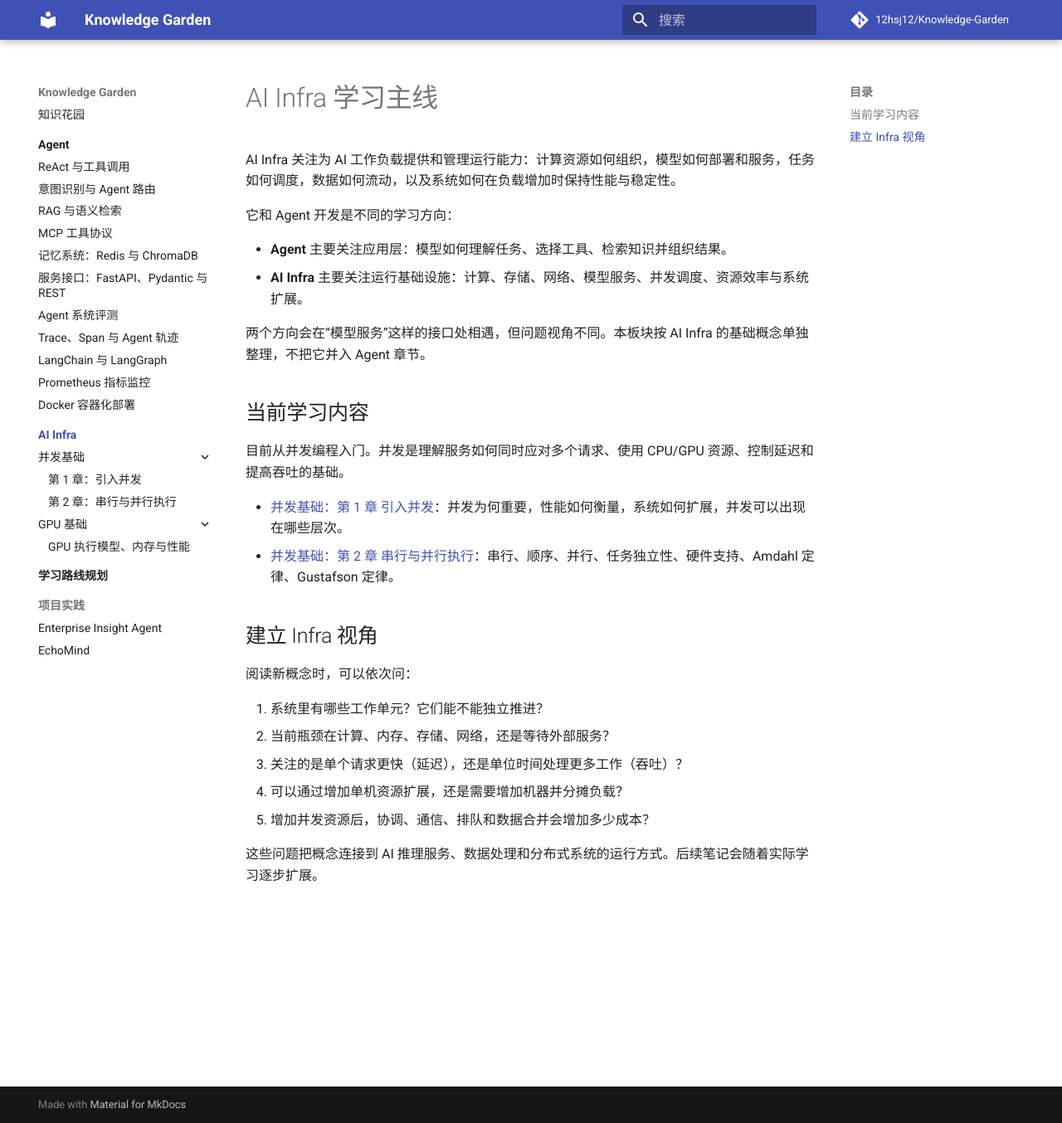
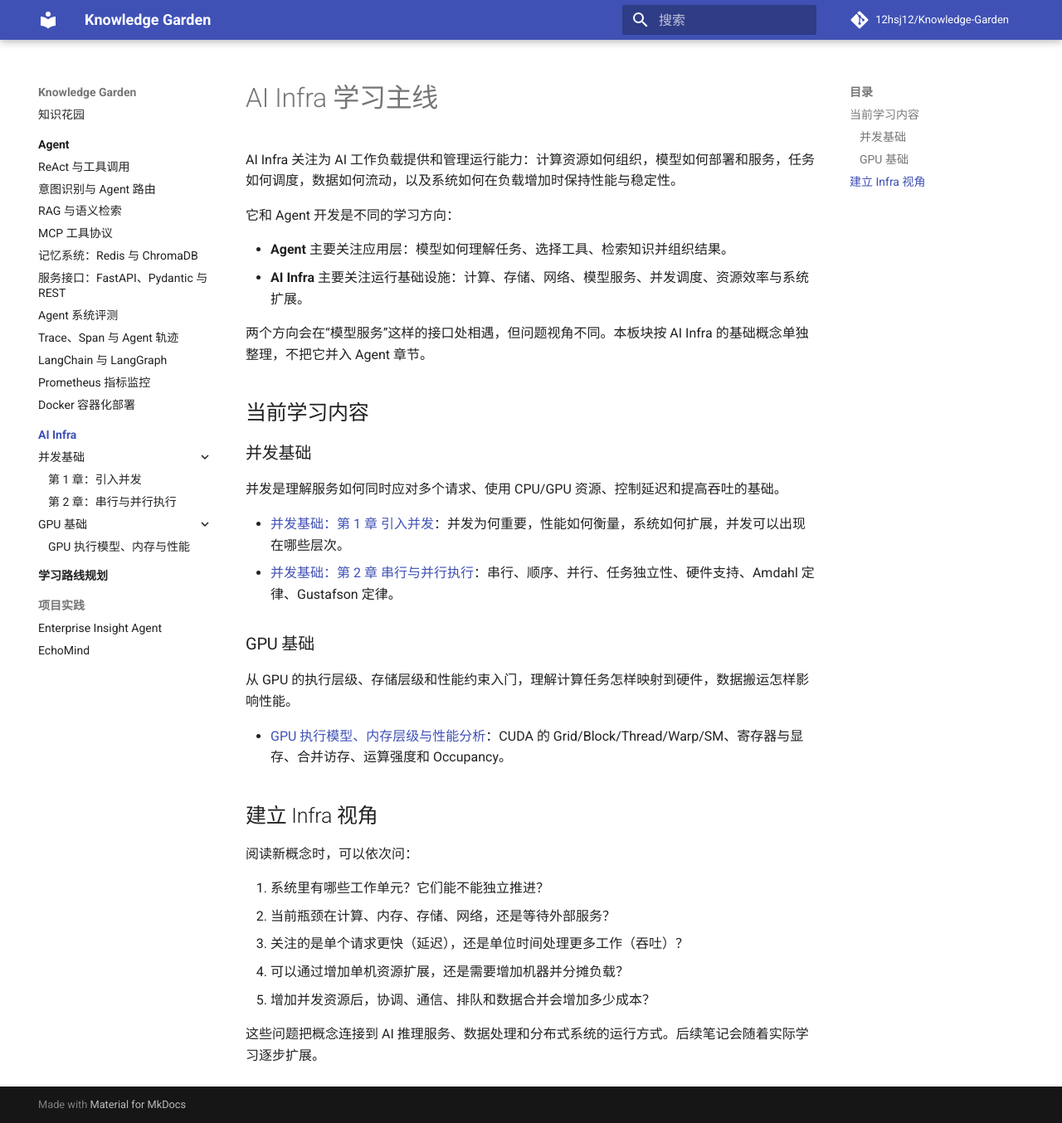
Before and after one commit to 12hsj12/Knowledge-Garden, an MkDocs documentation site: the page built from docs/ai-infra/index.md, in a window 1280 px wide and 1354 px high. Shown: the whole window at 83% size. Built offline with MkDocs 1.6.1 and Material for MkDocs 9.7.7, drawn with Linux system fonts in a browser that asks for light colours; comment, search, counter and statistics services are not loaded.

Commit message:
Link GPU fundamentals from AI Infra index

```diff
--- a/docs/ai-infra/index.md
+++ b/docs/ai-infra/index.md
@@ -11,10 +11,18 @@ AI Infra 关注为 AI 工作负载提供和管理运行能力：计算资源如
 
 ## 当前学习内容
 
-目前从并发编程入门。并发是理解服务如何同时应对多个请求、使用 CPU/GPU 资源、控制延迟和提高吞吐的基础。
+### 并发基础
+
+并发是理解服务如何同时应对多个请求、使用 CPU/GPU 资源、控制延迟和提高吞吐的基础。
 
 - [并发基础：第 1 章 引入并发](concurrency/chapter-01.md)：并发为何重要，性能如何衡量，系统如何扩展，并发可以出现在哪些层次。
 - [并发基础：第 2 章 串行与并行执行](concurrency/chapter-02.md)：串行、顺序、并行、任务独立性、硬件支持、Amdahl 定律、Gustafson 定律。
+
+### GPU 基础
+
+从 GPU 的执行层级、存储层级和性能约束入门，理解计算任务怎样映射到硬件，数据搬运怎样影响性能。
+
+- [GPU 执行模型、内存层级与性能分析](gpu/cuda-execution-memory-performance.md)：CUDA 的 Grid/Block/Thread/Warp/SM、寄存器与显存、合并访存、运算强度和 Occupancy。
 
 ## 建立 Infra 视角
 
```
